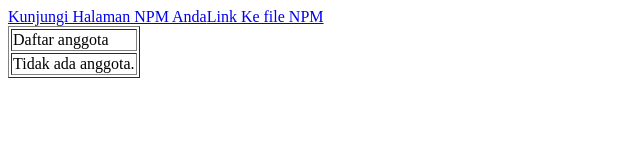
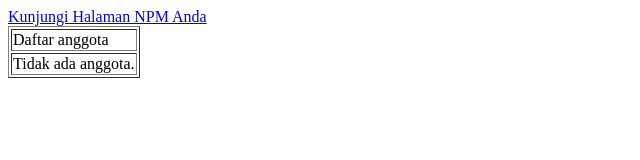
Before and after one commit to dikakasha/TIK214-2024-5-FloodWatch, a plain HTML site: page index.html in a window 1280 px wide. Shown: the whole page, without its empty margins (0-640 px from the left). Drawn offline with Linux system fonts and the light colour scheme.

Commit message:
Revert "Update index.html"
This reverts commit 9e32369dac6d3ee9776c502f453fec5d5a417034.

```diff
--- a/index.html
+++ b/index.html
@@ -7,7 +7,6 @@
 <table border=”0”>
 <tr><td>Daftar anggota</td></tr>
 <a href="2204111010074.html">Kunjungi Halaman NPM Anda</a>
-<a href="2204111010056.html">Link Ke file NPM</a>
 <tr><td>Tidak ada anggota.</td></tr>
 </table>
 </body>
```
